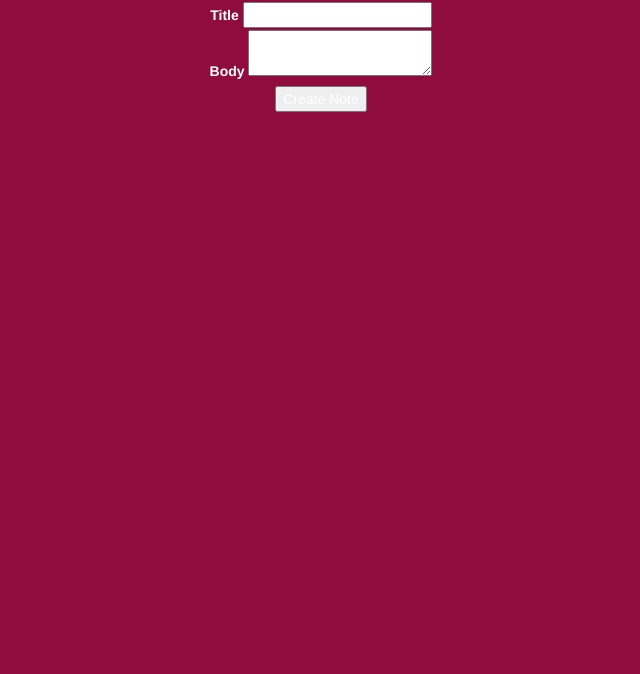
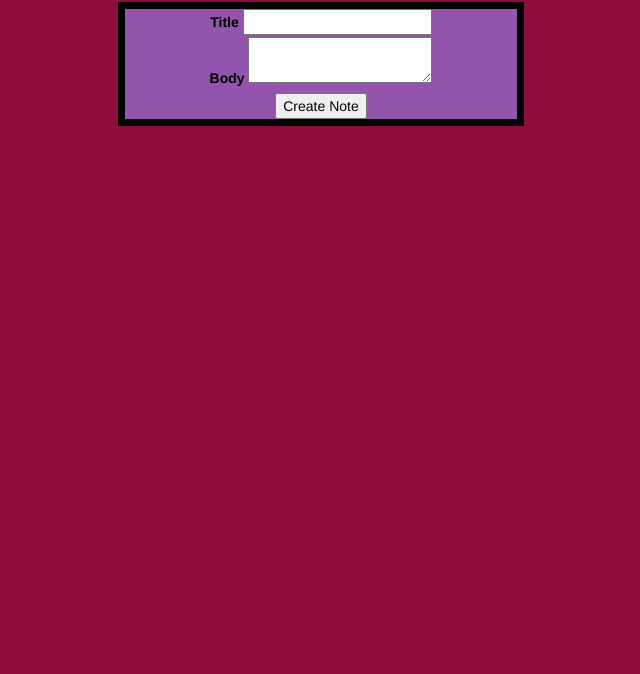
Before and after one commit to DrinKaziu/js-evernote-mock, a plain HTML site: page index.html in a window 1280 px wide. Shown: the part 126-800 px from the top of the page, without its empty margins (319-959 px from the left). Drawn offline with nearby package versions, Linux system fonts and the light colour scheme.

Commit message:
change class name

```diff
--- a/src/stylesheet.css
+++ b/src/stylesheet.css
@@ -3,7 +3,7 @@
   flex-wrap: wrap;
 }
 
-#new-comment-form {
+#new-note-form {
   background-color: #9354ad;
   border: solid black 7px;
   color: black;
```
